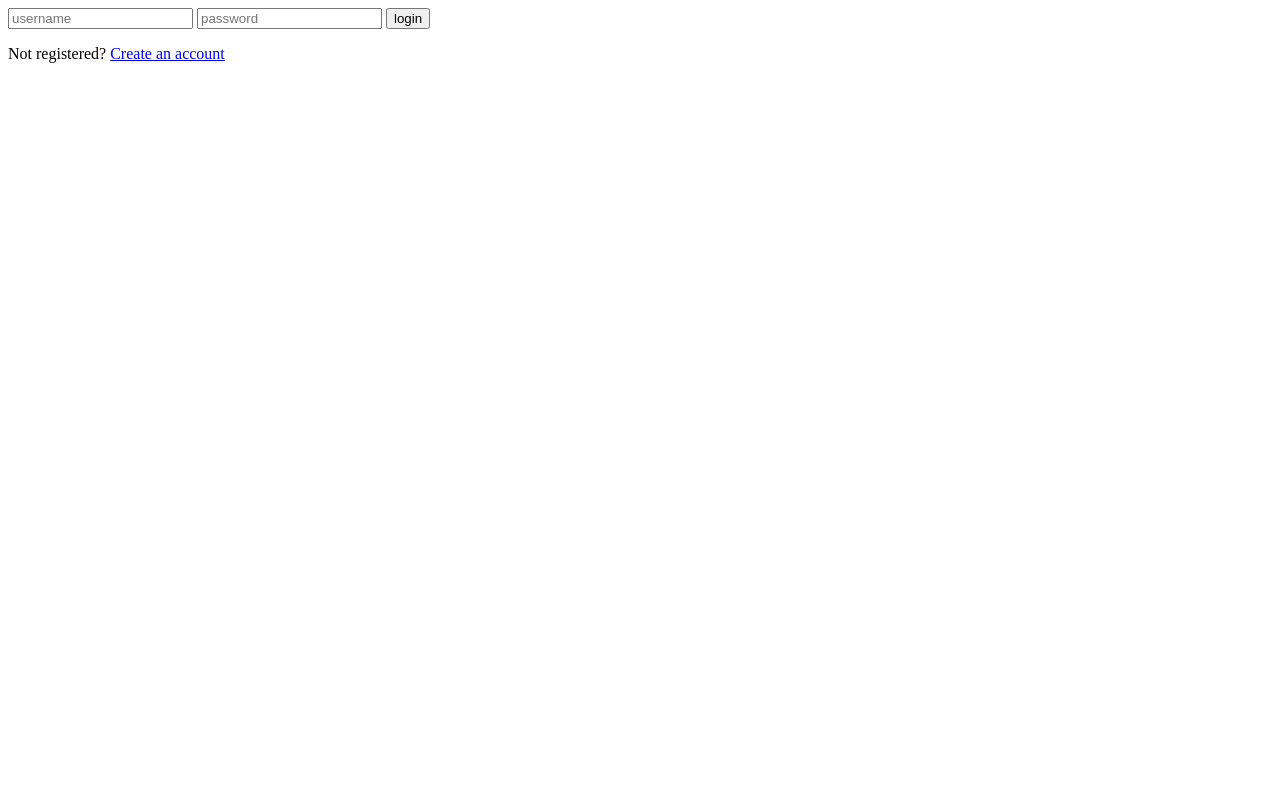
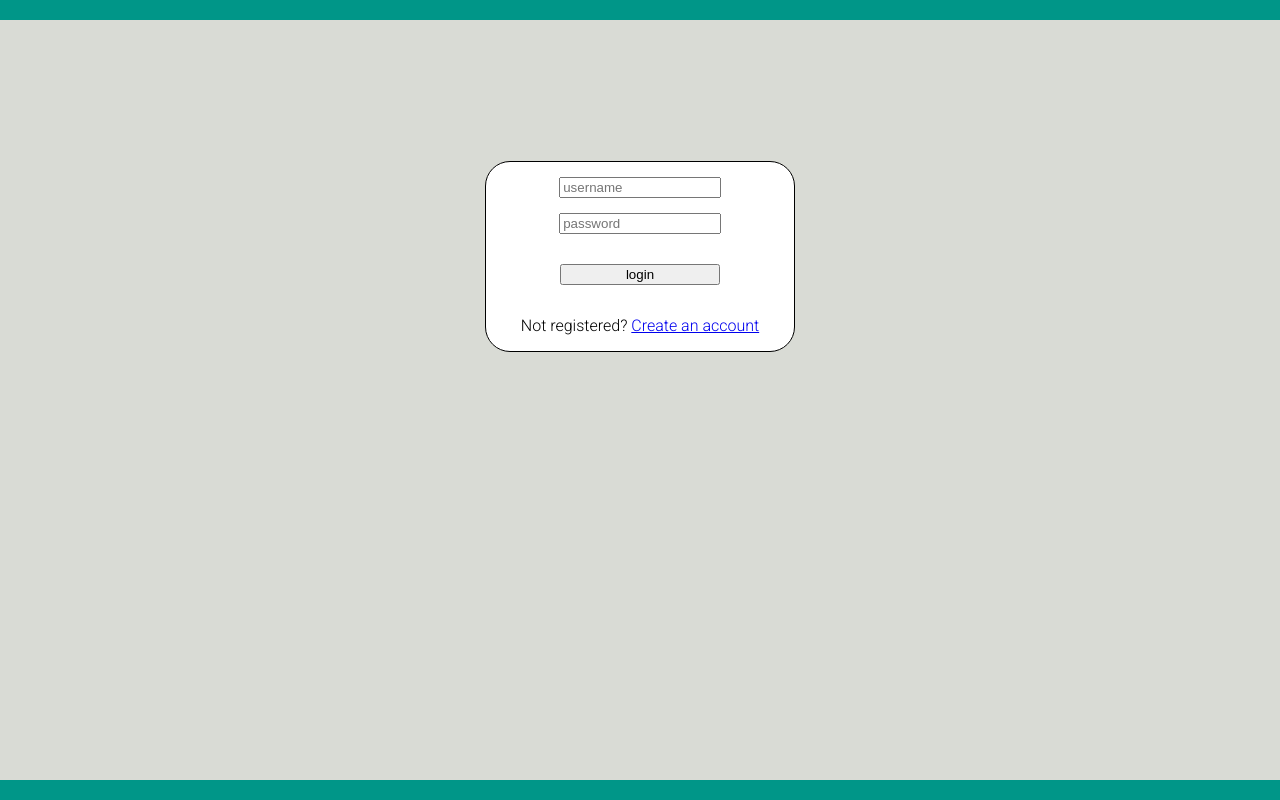
Before and after one commit to AtaAtasoy/softwarearchichat, a Django app: template myapp/accountmanager/templates/accountmanager/login.html in a window 1280 px wide. Run offline with Django 4.2, Linux system fonts and the light colour scheme; the template is opened without the code that fills it, so the values that code supplies are empty.

Commit message:
login styling added.

```diff
--- a/myapp/accountmanager/templates/accountmanager/login.html
+++ b/myapp/accountmanager/templates/accountmanager/login.html
@@ -1,3 +1,21 @@
+<!DOCTYPE html>
+<html>
+<head>
+	<title>Login Page</title>
+	<meta charset="utf-8" />
+    <link rel="preconnect" href="https://fonts.googleapis.com">
+    <link rel="preconnect" href="https://fonts.gstatic.com" crossorigin>
+    <link href="https://fonts.googleapis.com/css2?family=Roboto:wght@300&display=swap" rel="stylesheet">
+	<link rel="stylesheet" href="{% static 'css/login.css">
+</head>
+<body>
+	<div class="back-container">
+        <div class="container-fluid front-container">
+            <div class="back-top"></div>
+            <div class="back-main"></div>
+            <div class="back-bottom"></div>
+        </div>
+        <div class="container front-container1">
         	<div class="login-page">
 		    <div class="form">
 		        <form class="login-form" method="POST">
@@ -9,3 +27,8 @@
 		        </form>
 		    </div>
 	</div>
+        </div>
+    </div>
+
+</body>
+</html>
--- /dev/null
+++ b/myapp/static/css/login.css
@@ -0,0 +1,58 @@
+
+body {
+    display: block;
+    margin: 0;
+    font-family: 'Roboto', sans-serif;
+    text-align: center;
+    height: 100%;
+}
+
+form {
+    display: block;
+    width: 40%;
+    height: 50%;
+    border: 1px solid black;
+    border-radius: 25px;
+    margin: 0 auto;
+    margin-top: 15%;
+    background-color: white;
+}
+
+form input{
+    display: block;
+    width: 50%;
+    margin: 15px auto;
+}
+
+form button{
+    width: 52%;
+    margin: 15px auto;
+}
+
+.back-top {
+    background-color: #009688;
+    height: 2.5vh;
+}
+
+.back-main {
+    background-color: #d9dbd5;
+    height: 95vh;
+}
+
+.back-bottom {
+    background-color: #009688;
+    height: 2.5vh;
+}
+
+.back-container {
+    position: relative;
+}
+
+.front-container1 {
+    position: absolute;
+    top: 20px;
+    left: 0;
+    right: 0;
+    width: 60%;
+    margin: 2% auto;
+}
```
Lines whose indentation alone changed are shown as unchanged.
